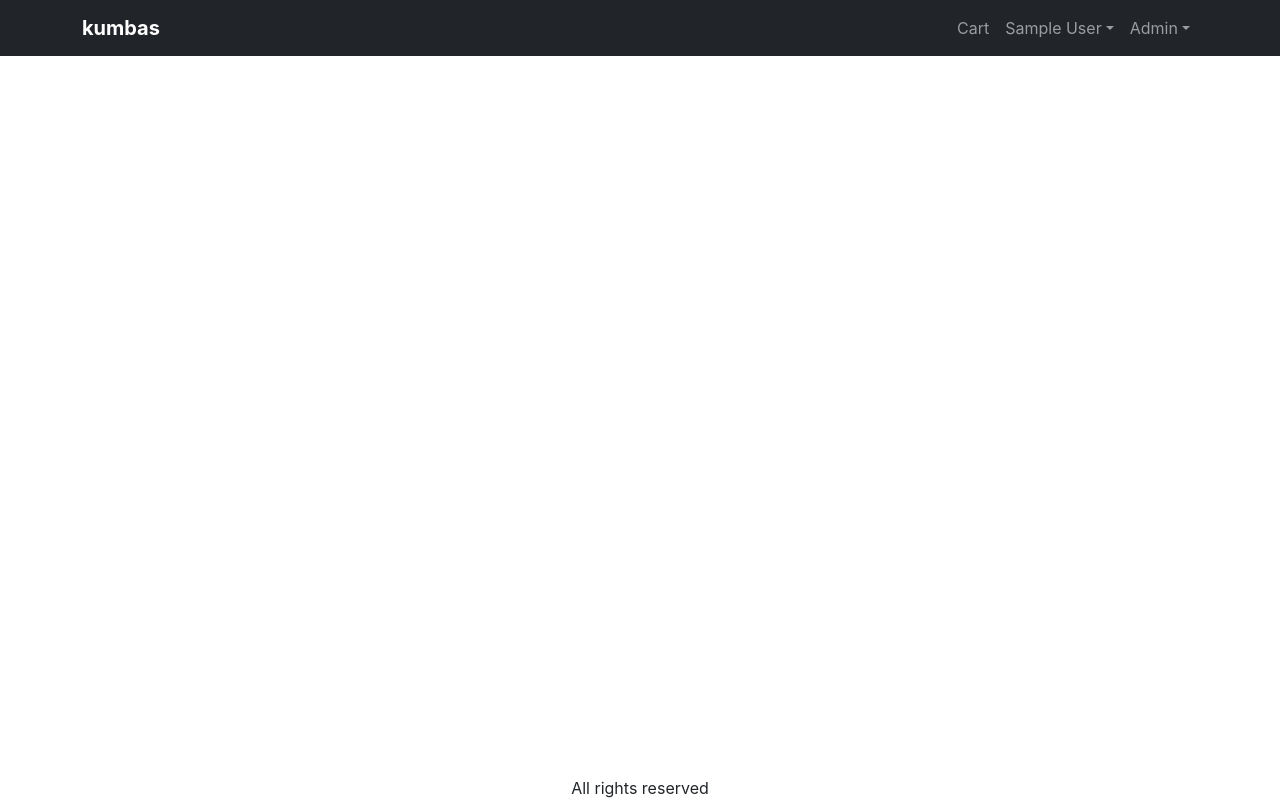
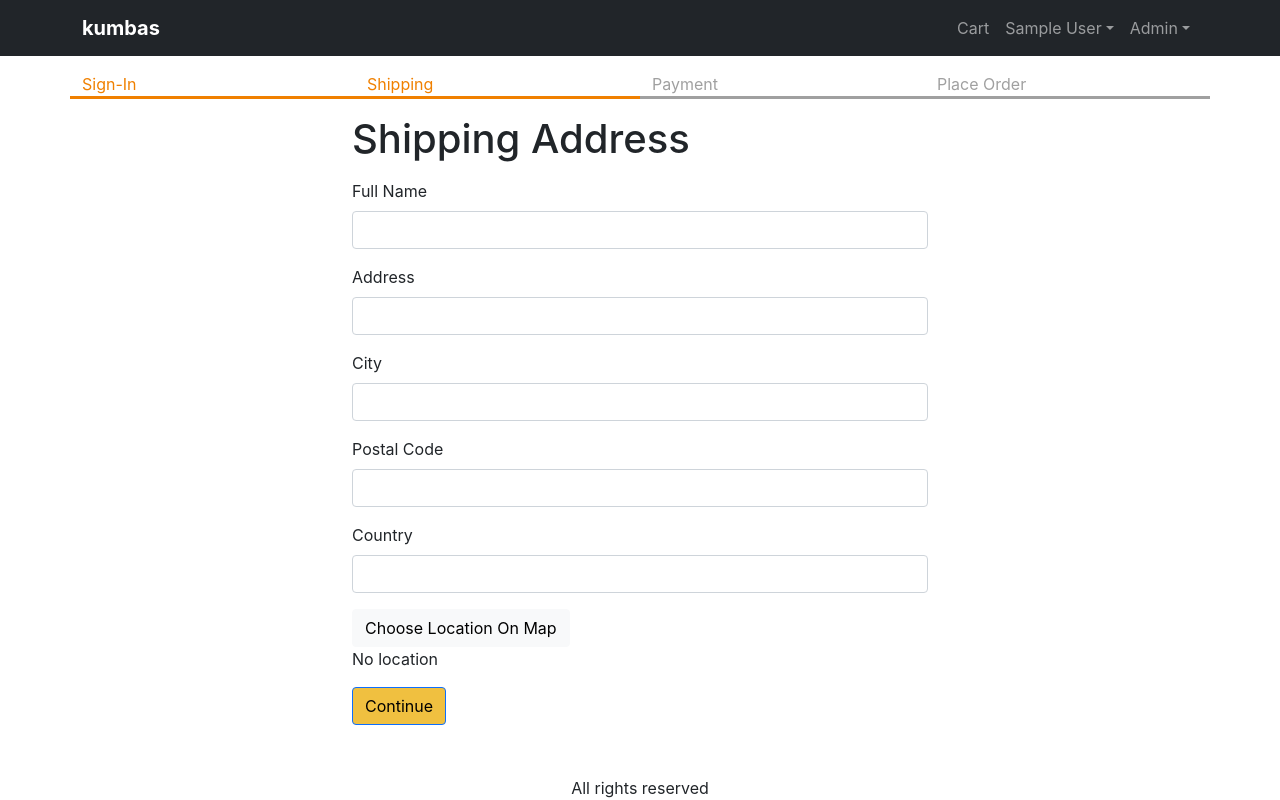
Before and after one commit to MiQode/kumbas, a React (Create React App) app in the folder frontend/: page /shipping in a window 1280 px wide. Built offline with nearby package versions, Linux system fonts and the light colour scheme; sample sign-in values are in the browser's storage.

Commit message:
shipping address

```diff
--- a/frontend/src/App.js
+++ b/frontend/src/App.js
@@ -13,6 +13,7 @@
 import { Store } from "./Store";
 import CartScreen from "./screens/CartScreen";
 import SigninScreen from "./screens/SigninScreen";
+import ShippingAddressScreen from "./screens/ShippingAddressScreen";
 
 function App() {
   const { state, dispatch: ctxDispatch } = useContext(Store);
@@ -105,6 +106,10 @@
               <Route path="/product/:slug" element={<ProductScreen />} />
               <Route path="/cart" element={<CartScreen />} />
               <Route path="/signin" element={<SigninScreen />} />
+              <Route
+                path="/shipping"
+                element={<ShippingAddressScreen />}
+              ></Route>
               <Route path="/" element={<HomeScreen />} />
             </Routes>
           </Container>
--- a/frontend/src/Store.js
+++ b/frontend/src/Store.js
@@ -8,6 +8,9 @@
     : null,
 
   cart: {
+    shippingAddress: localStorage.getItem("shippingAddress")
+      ? JSON.parse(localStorage.getItem("shippingAddress"))
+      : { location: {} },
     cartItems: localStorage.getItem("cartItems")
       ? JSON.parse(localStorage.getItem("cartItems"))
       : [],
@@ -74,14 +77,14 @@
           paymentMethod: "",
         },
       };
-    // case "SAVE_SHIPPING_ADDRESS":
-    //   return {
-    //     ...state,
-    //     cart: {
-    //       ...state.cart,
-    //       shippingAddress: action.payload,
-    //     },
-    //   };
+    case "SAVE_SHIPPING_ADDRESS":
+      return {
+        ...state,
+        cart: {
+          ...state.cart,
+          shippingAddress: action.payload,
+        },
+      };
     // case "SAVE_SHIPPING_ADDRESS_MAP_LOCATION":
     //   return {
     //     ...state,
--- /dev/null
+++ b/frontend/src/components/CheckoutSteps.js
@@ -0,0 +1,14 @@
+import React from 'react';
+import Row from 'react-bootstrap/Row';
+import Col from 'react-bootstrap/Col';
+
+export default function CheckoutSteps(props) {
+  return (
+    <Row className="checkout-steps">
+      <Col className={props.step1 ? 'active' : ''}>Sign-In</Col>
+      <Col className={props.step2 ? 'active' : ''}>Shipping</Col>
+      <Col className={props.step3 ? 'active' : ''}>Payment</Col>
+      <Col className={props.step4 ? 'active' : ''}>Place Order</Col>
+    </Row>
+  );
+}
--- /dev/null
+++ b/frontend/src/screens/ShippingAddressScreen.js
@@ -0,0 +1,140 @@
+import React, { useContext, useEffect, useState } from "react";
+import { Helmet } from "react-helmet-async";
+import Form from "react-bootstrap/Form";
+import Button from "react-bootstrap/Button";
+import { useNavigate } from "react-router-dom";
+import { Store } from "../Store";
+import CheckoutSteps from "../components/CheckoutSteps";
+
+export default function ShippingAddressScreen() {
+  const navigate = useNavigate();
+  const { state, dispatch: ctxDispatch } = useContext(Store);
+  const {
+    fullBox,
+    userInfo,
+    cart: { shippingAddress },
+  } = state;
+  const [fullName, setFullName] = useState(shippingAddress.fullName || "");
+  const [address, setAddress] = useState(shippingAddress.address || "");
+  const [city, setCity] = useState(shippingAddress.city || "");
+  const [postalCode, setPostalCode] = useState(
+    shippingAddress.postalCode || ""
+  );
+  const [country, setCountry] = useState(shippingAddress.country || "");
+
+  useEffect(() => {
+    if (!userInfo) {
+      navigate("/signin?redirect=/shipping");
+    }
+  }, [userInfo, navigate]);
+
+  const submitHandler = (e) => {
+    e.preventDefault();
+    ctxDispatch({
+      type: "SAVE_SHIPPING_ADDRESS",
+      payload: {
+        fullName,
+        // address,
+        // city,
+        // postalCode,
+        // country,
+        // location: shippingAddress.location,
+      },
+    });
+    localStorage.setItem(
+      "shippingAddress",
+      JSON.stringify({
+        fullName,
+        address,
+        city,
+        postalCode,
+        country,
+        // location: shippingAddress.location,
+      })
+    );
+    navigate("/payment");
+  };
+
+  // useEffect(() => {
+  //   ctxDispatch({ type: "SET_FULLBOX_OFF" });
+  // }, [ctxDispatch, fullBox]);
+
+  return (
+    <div>
+      <Helmet>
+        <title>Shipping Address</title>
+      </Helmet>
+
+      <CheckoutSteps step1 step2></CheckoutSteps>
+      <div className="container small-container">
+        <h1 className="my-3">Shipping Address</h1>
+        <Form onSubmit={submitHandler}>
+          <Form.Group className="mb-3" controlId="fullName">
+            <Form.Label>Full Name</Form.Label>
+            <Form.Control
+              value={fullName}
+              onChange={(e) => setFullName(e.target.value)}
+              required
+            />
+          </Form.Group>
+          <Form.Group className="mb-3" controlId="address">
+            <Form.Label>Address</Form.Label>
+            <Form.Control
+              value={address}
+              onChange={(e) => setAddress(e.target.value)}
+              required
+            />
+          </Form.Group>
+          <Form.Group className="mb-3" controlId="city">
+            <Form.Label>City</Form.Label>
+            <Form.Control
+              value={city}
+              onChange={(e) => setCity(e.target.value)}
+              required
+            />
+          </Form.Group>
+          <Form.Group className="mb-3" controlId="postalCode">
+            <Form.Label>Postal Code</Form.Label>
+            <Form.Control
+              value={postalCode}
+              onChange={(e) => setPostalCode(e.target.value)}
+              required
+            />
+          </Form.Group>
+          <Form.Group className="mb-3" controlId="country">
+            <Form.Label>Country</Form.Label>
+            <Form.Control
+              value={country}
+              onChange={(e) => setCountry(e.target.value)}
+              required
+            />
+          </Form.Group>
+          <div className="mb-3">
+            <Button
+              id="chooseOnMap"
+              type="button"
+              variant="light"
+              onClick={() => navigate("/map")}
+            >
+              Choose Location On Map
+            </Button>
+            {shippingAddress.location && shippingAddress.location.lat ? (
+              <div>
+                LAT: {shippingAddress.location.lat}
+                LNG:{shippingAddress.location.lng}
+              </div>
+            ) : (
+              <div>No location</div>
+            )}
+          </div>
+
+          <div className="mb-3">
+            <Button variant="primary" type="submit">
+              Continue
+            </Button>
+          </div>
+        </Form>
+      </div>
+    </div>
+  );
+}
```
